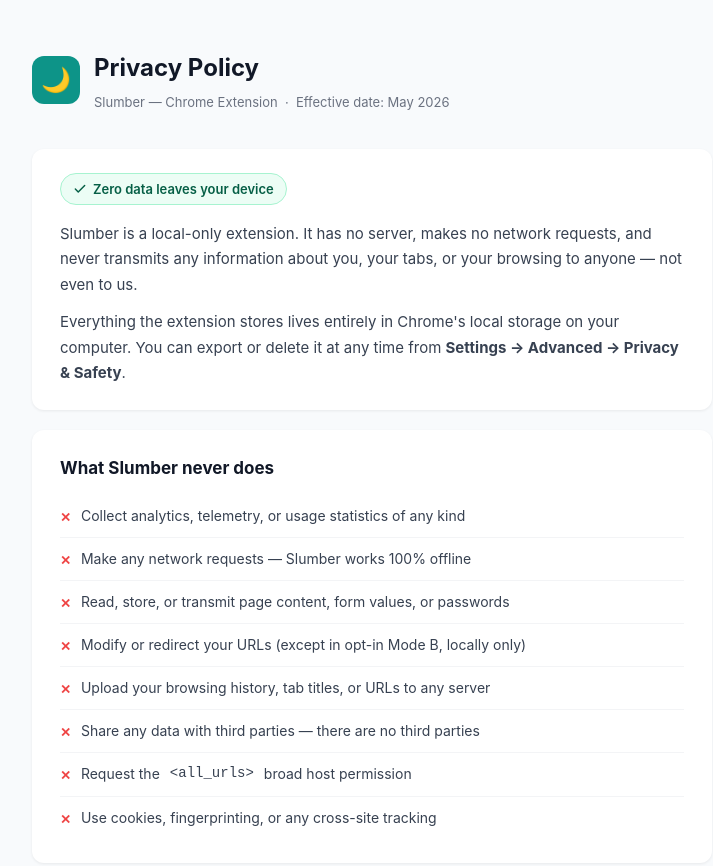
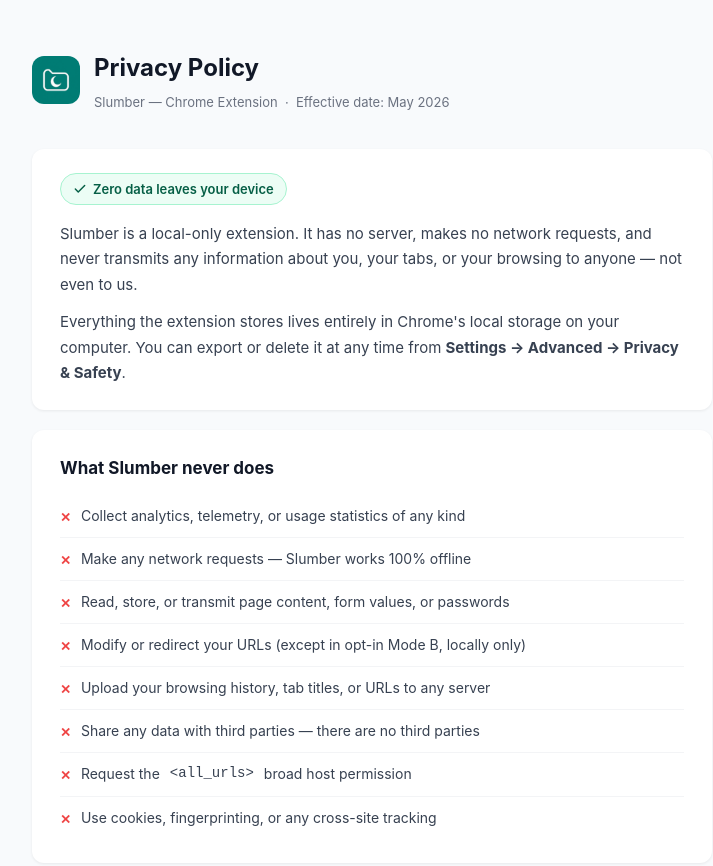
Before and after one commit to Atif1950/slumber, a plain HTML site: page privacy.html in a window 1280 px wide. Shown: the top 866 px of the page, without its empty margins (268-981 px from the left). Drawn offline with Linux system fonts and the light colour scheme.

Commit message:
Add files via upload

```diff
--- a/privacy.html
+++ b/privacy.html
@@ -19,10 +19,9 @@
     .header { display: flex; align-items: center; gap: 14px; margin-bottom: 36px; }
     .logo-wrap {
       width: 48px; height: 48px;
-      background: #0d9488;
       border-radius: 12px;
-      display: flex; align-items: center; justify-content: center;
-      font-size: 24px; flex-shrink: 0;
+      flex-shrink: 0;
+      overflow: hidden;
     }
     .header-text h1 { font-size: 24px; font-weight: 700; }
     .header-text p  { font-size: 13px; color: #6b7280; margin-top: 2px; }
@@ -125,7 +124,7 @@
 
     <!-- Header -->
     <div class="header">
-      <div class="logo-wrap">🌙</div>
+      <img class="logo-wrap" src="./slumber128x128.png" alt="Slumber icon" width="48" height="48">
       <div class="header-text">
         <h1>Privacy Policy</h1>
         <p>Slumber — Chrome Extension &nbsp;·&nbsp; Effective date: May 2026</p>
```
